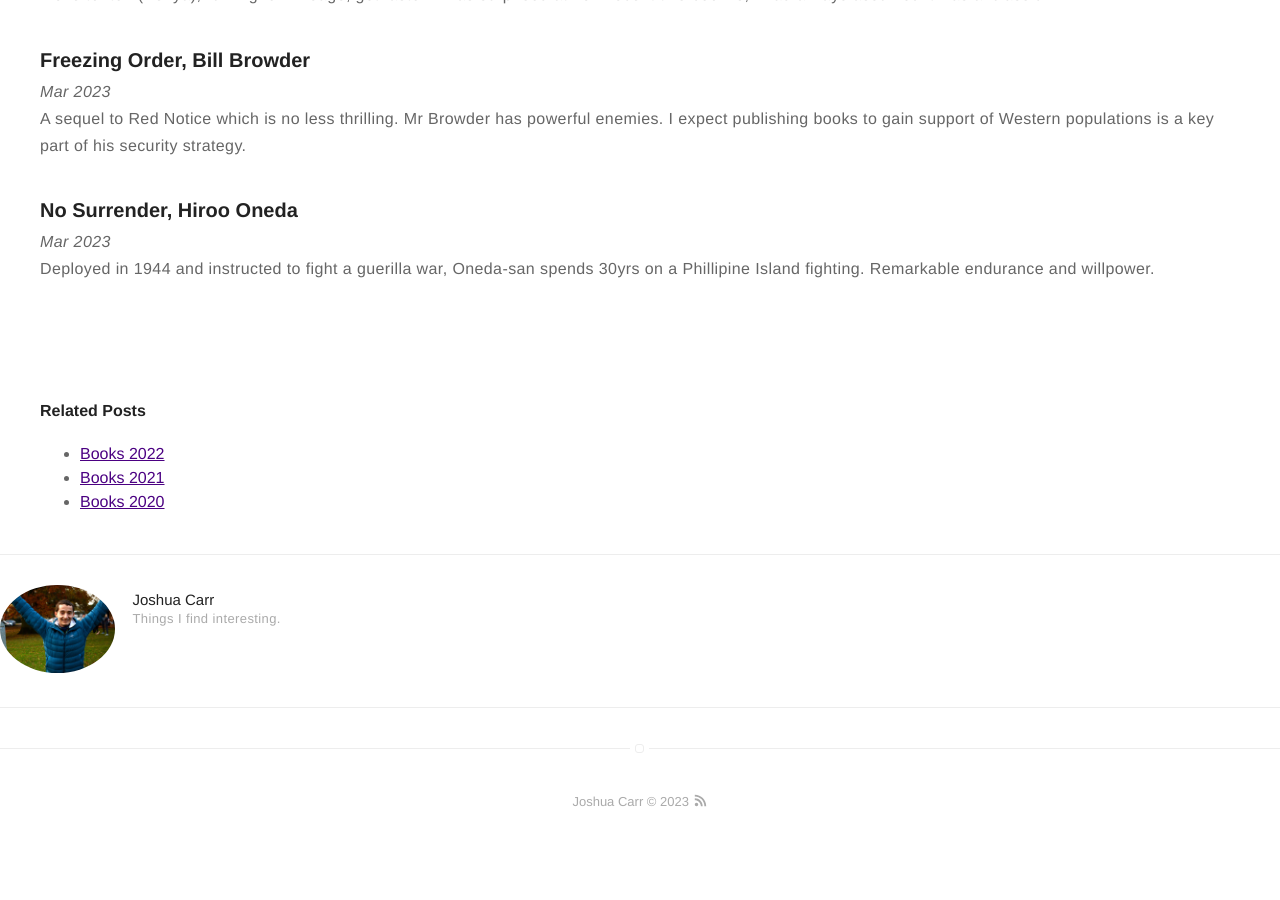
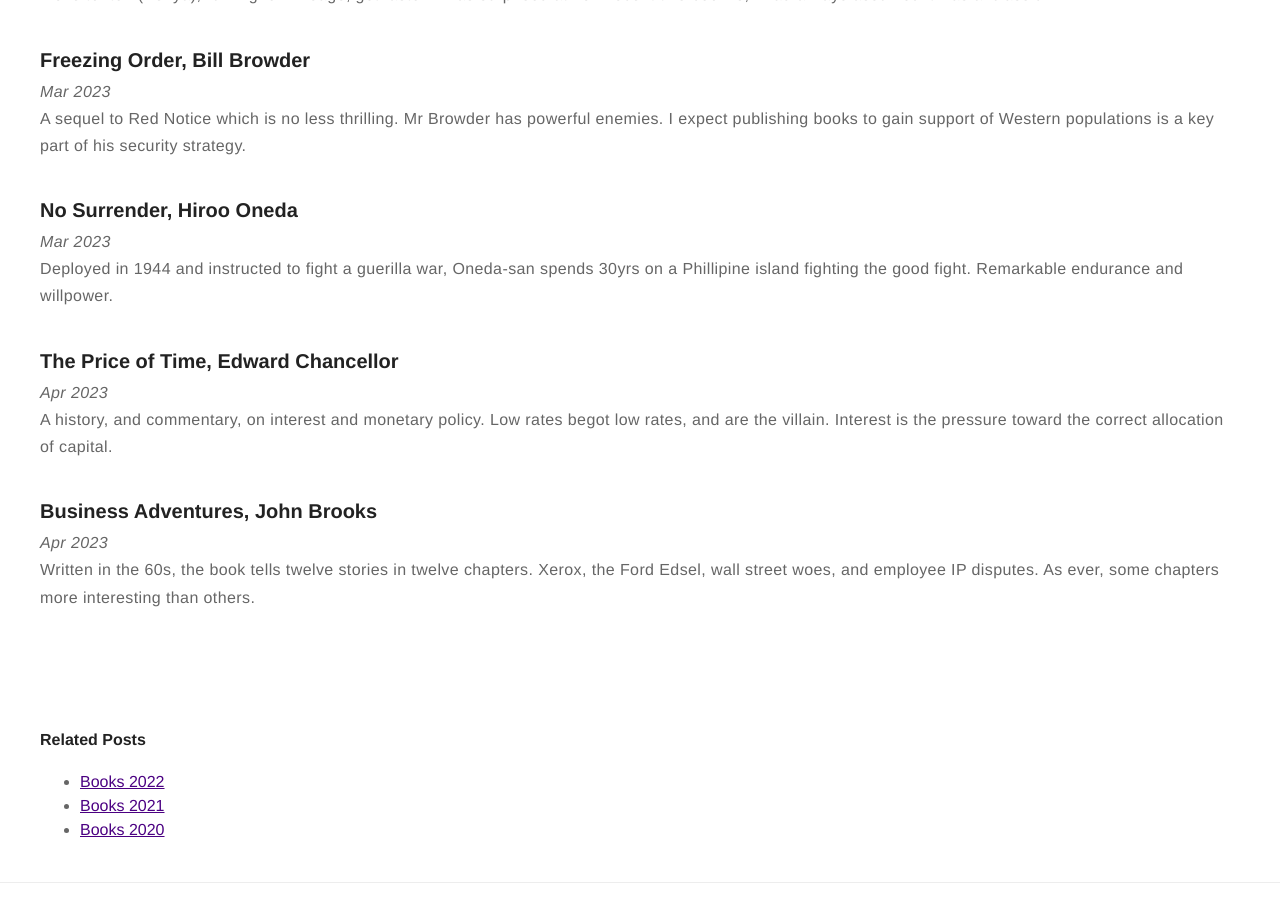
Before and after one commit to jc782/jc782.github.io, a Jekyll site: the page built from _posts/2022-12-28-Books-2023.markdown, in a window 1280 px wide and 900 px high, scrolled down 1226 px. Built offline with Jekyll 4.4.1, drawn with Linux system fonts in a browser that asks for light colours; before the commit the page ends 2075 px from its top, so only the background shows below that.

Commit message:
adding april books

```diff
--- a/_posts/2022-12-28-Books-2023.markdown
+++ b/_posts/2022-12-28-Books-2023.markdown
@@ -45,4 +45,12 @@ A sequel to Red Notice which is no less thrilling. Mr Browder has powerful enemi
 
 ### No Surrender, Hiroo Oneda
 *Mar 2023*
-Deployed in 1944 and instructed to fight a guerilla war, Oneda-san spends 30yrs on a Phillipine Island fighting. Remarkable endurance and willpower.
+Deployed in 1944 and instructed to fight a guerilla war, Oneda-san spends 30yrs on a Phillipine island fighting the good fight. Remarkable endurance and willpower.
+
+### The Price of Time, Edward Chancellor
+*Apr 2023*
+A history, and commentary, on interest and monetary policy. Low rates begot low rates, and are the villain. Interest is the pressure toward the correct allocation of capital.
+
+### Business Adventures, John Brooks
+*Apr 2023*
+Written in the 60s, the book tells twelve stories in twelve chapters. Xerox, the Ford Edsel, wall street woes, and employee IP disputes. As ever, some chapters more interesting than others.
```
